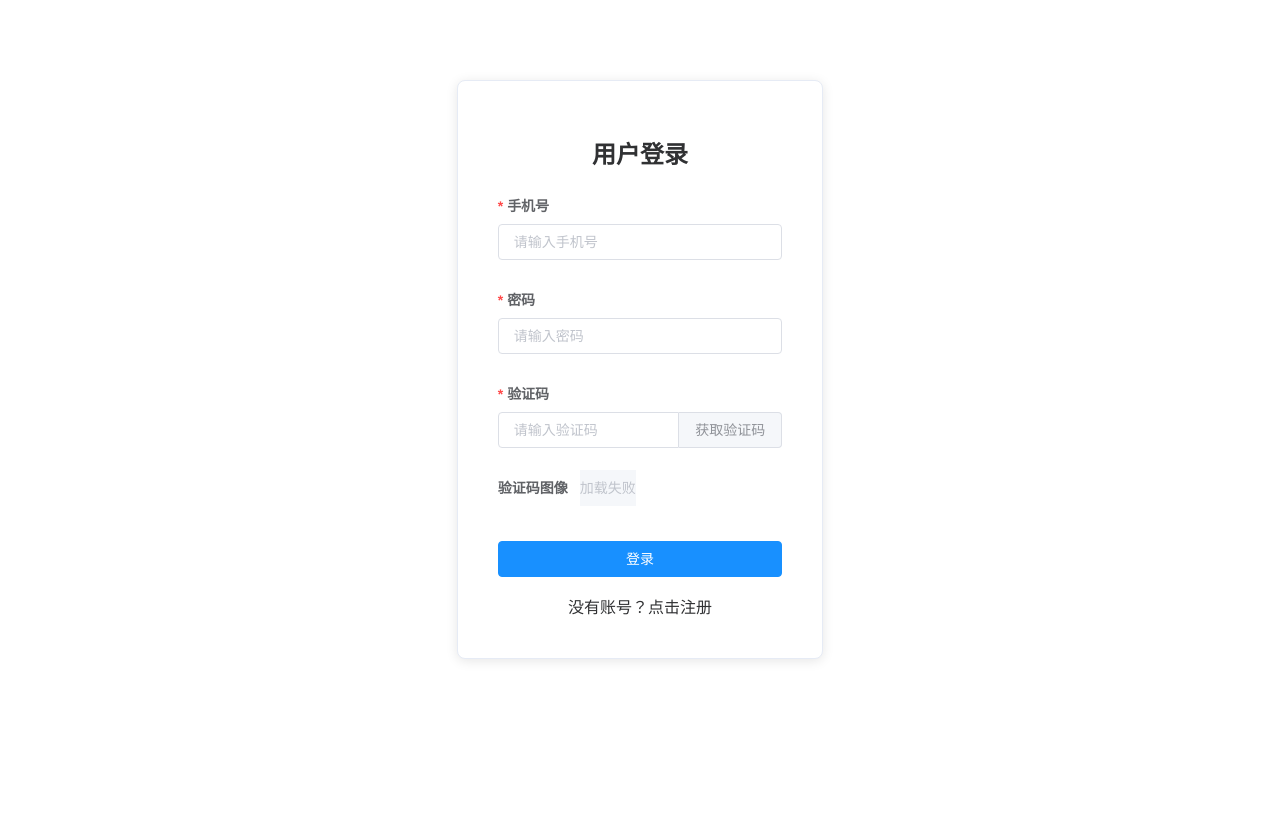
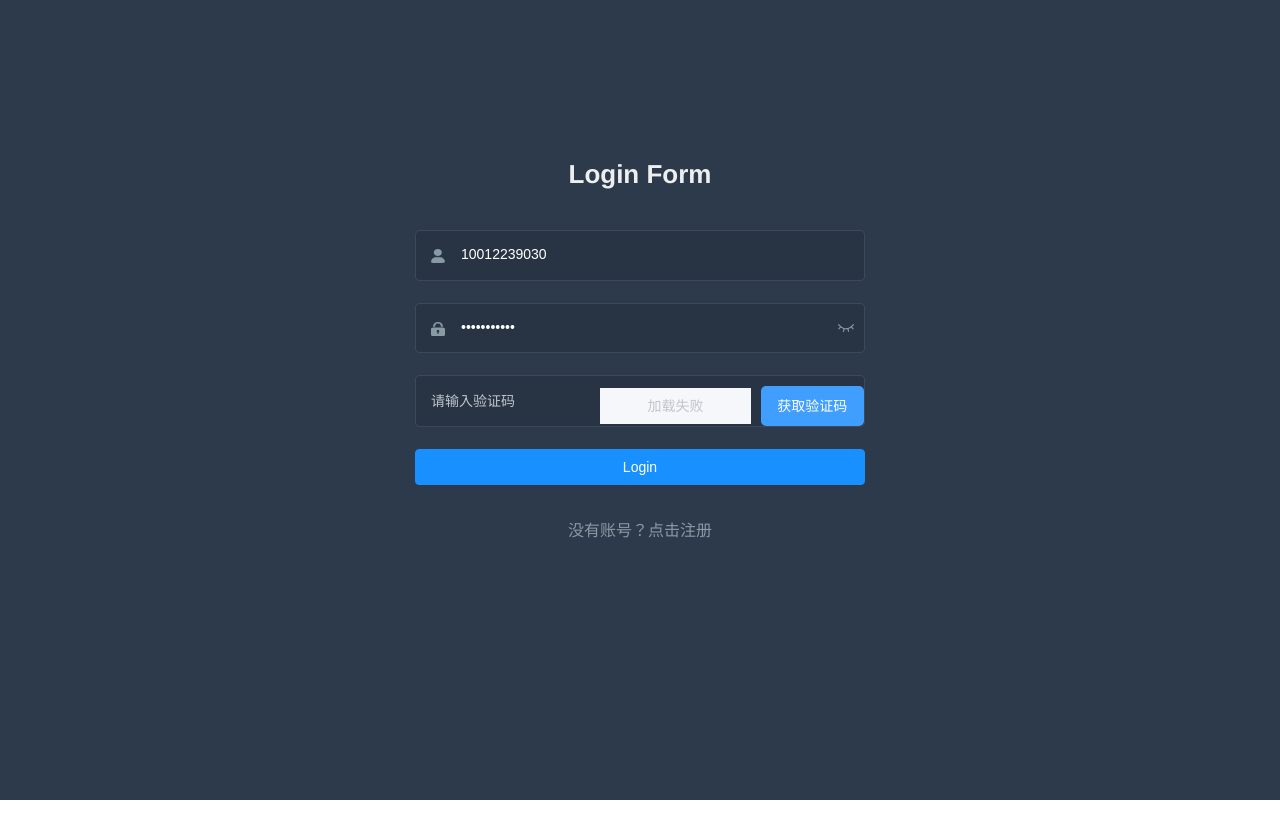
Before and after one commit to Zqxg/kb-web, a Vue app: page /#/login in a window 1280 px wide. Shown: the top 838 px of the page. After the commit the page ends 800 px from the top, so only its background shows below. Built offline with nearby package versions, Linux system fonts and the light colour scheme.

Commit message:
[fix] 注释无限获取用户信息

```diff
--- a/src/router/index.js
+++ b/src/router/index.js
@@ -144,7 +144,7 @@ export const asyncRoutes = [
     meta: {
       title: 'Permission',
       icon: 'lock',
-      roles: ['admin', 'editor'] // you can set roles in root nav
+      roles: ['school_admin', 'super_admin'] // you can set roles in root nav
     },
     children: [
       {
@@ -153,7 +153,7 @@ export const asyncRoutes = [
         name: 'PagePermission',
         meta: {
           title: 'Page Permission',
-          roles: ['admin'] // or you can only set roles in sub nav
+          roles: ['school_admin', 'super_admin'] // or you can only set roles in sub nav
         }
       },
       {
@@ -171,7 +171,7 @@ export const asyncRoutes = [
         name: 'RolePermission',
         meta: {
           title: 'Role Permission',
-          roles: ['admin']
+          roles: ['school_admin', 'super_admin']
         }
       }
     ]
--- a/src/store/modules/permission.js
+++ b/src/store/modules/permission.js
@@ -47,10 +47,10 @@ const mutations = {
 }
 
 const actions = {
-  generateRoutes({ commit }, roles) {
+  generateRoutes({ commit }, role) {
     return new Promise(resolve => {
       let accessedRoutes
-      if (roles.includes('admin')) {
+      if (role.includes('admin')) {
         accessedRoutes = asyncRoutes || []
       } else {
         accessedRoutes = filterAsyncRoutes(asyncRoutes, roles)
--- a/src/store/modules/user.js
+++ b/src/store/modules/user.js
@@ -1,4 +1,4 @@
-import { login, logout, getUserInfo } from '@/api/user'
+import { login, getCaptcha, logout, getUserInfo } from '@/api/user'
 import { getToken, setToken, removeToken } from '@/utils/auth'
 import router, { resetRouter } from '@/router'
 
@@ -6,11 +6,13 @@ const state = {
   token: getToken(),
   nickname: '',
   userId: '',
-  role: '',
+  role: [],
   phone: '',
   email: '',
   collegeId: '',
-  studentId: ''
+  studentId: '',
+  captchaId: '',
+  captchaImage: ''
 }
 
 const mutations = {
@@ -37,8 +39,14 @@ const mutations = {
   },
   SET_STUDENTID: (state, studentId) => {
     state.studentId = studentId
+  },
+  SET_CAPTCHA(state, captchaData) {
+    state.captchaId = captchaData.captchaId
+    state.captchaImage = captchaData.CaptchaBase64 // 假设验证码是 base64 编码的
   }
 }
+
+let isFetchingUserInfo = false
 
 const actions = {
   // user login
@@ -57,11 +65,30 @@ const actions = {
       })
     })
   },
+  // get user captcha
+  getCaptcha({ commit }) {
+    return new Promise((resolve, reject) => {
+      getCaptcha().then(response => {
+        const { data } = response
+        // 假设后端返回的数据格式是 { captchaId: 'captchaId', CaptchaBase64: 'captchaBase64' }
+        commit('SET_CAPTCHA', data) // 保存验证码信息到 Vuex
+        resolve(response)
+      }).catch(error => {
+        reject(error)
+      })
+    })
+  },
 
   // get user info
   getUserInfo({ commit, state }) {
     return new Promise((resolve, reject) => {
-      getUserInfo(state.token).then(response => {
+      if (isFetchingUserInfo) {
+        return // 如果正在请求，直接返回
+      }
+
+      isFetchingUserInfo = true // 开始请求
+      getUserInfo(state.token)
+        .then(response => {
           const { data } = response
 
           if (!data) {
@@ -70,11 +97,10 @@ const actions = {
 
           const { userId, phone, nickname, roleType, email, collegeId, studentId } = data
 
-        // roles must be a non-empty array
+          // 如果角色类型为空，则抛出错误
           if (!roleType || roleType.length <= 0) {
             reject('getInfo: roles must be a non-null array!')
           }
-
           commit('SET_ROLE', roleType)
           commit('SET_NAME', nickname)
           commit('SET_USERID', userId)
@@ -82,9 +108,15 @@ const actions = {
           commit('SET_EMAIL', email)
           commit('SET_COLLEGEID', collegeId)
           commit('SET_STUDENTID', studentId)
+
           resolve(data)
-      }).catch(error => {
+        })
+        .catch(error => {
+          this.$store.dispatch('user/logout', state.token)
           reject(error)
+        })
+        .finally(() => {
+          isFetchingUserInfo = false // 请求结束，重置标志
         })
     })
   },
--- a/src/utils/request.js
+++ b/src/utils/request.js
@@ -1,5 +1,5 @@
 import axios from 'axios'
-import { MessageBox, Message } from 'element-ui'
+import { Message } from 'element-ui'
 import store from '@/store'
 import { getToken } from '@/utils/auth'
 
--- a/src/views/login/index.vue
+++ b/src/views/login/index.vue
@@ -1,127 +1,313 @@
 <template>
-  <el-row class="login-container" type="flex" justify="center">
-    <el-col :span="8">
-      <div class="login-form-container">
-        <el-card class="box-card">
-          <h2 class="title">用户登录</h2>
+  <div class="login-container">
+    <el-form ref="loginForm" :model="loginForm" :rules="loginRules" class="login-form" autocomplete="on" label-position="left">
 
-          <!-- 登录表单 -->
-          <el-form :model="form" ref="form" status-icon>
-            <el-form-item label="手机号" :rules="[{ required: true, message: '请输入手机号', trigger: 'blur' }]">
-              <el-input ref="phoneInput" v-model="form.phone" placeholder="请输入手机号" />
+      <div class="title-container">
+        <h3 class="title">Login Form</h3>
+      </div>
+
+      <el-form-item prop="username">
+        <span class="svg-container">
+          <svg-icon icon-class="user" />
+        </span>
+        <el-input
+          ref="phone"
+          v-model="loginForm.phone"
+          placeholder="Phone"
+          name="phone"
+          type="text"
+          tabindex="1"
+          autocomplete="on"
+        />
       </el-form-item>
 
-            <el-form-item label="密码" :rules="[{ required: true, message: '请输入密码', trigger: 'blur' }]">
-              <el-input type="password" v-model="form.password" placeholder="请输入密码" />
+      <el-tooltip v-model="capsTooltip" content="Caps lock is On" placement="right" manual>
+        <el-form-item prop="password">
+          <span class="svg-container">
+            <svg-icon icon-class="password" />
+          </span>
+          <el-input
+            :key="passwordType"
+            ref="password"
+            v-model="loginForm.password"
+            :type="passwordType"
+            placeholder="Password"
+            name="password"
+            tabindex="2"
+            autocomplete="on"
+            @keyup.native="checkCapslock"
+            @blur="capsTooltip = false"
+            @keyup.enter.native="handleLogin"
+          />
+          <span class="show-pwd" @click="showPwd">
+            <svg-icon :icon-class="passwordType === 'password' ? 'eye' : 'eye-open'" />
+          </span>
+        </el-form-item>
+      </el-tooltip>
+
+      <!-- 验证码部分 -->
+      <el-form-item :rules="[{ required: true, message: '请输入验证码', trigger: 'blur' }]">
+        <div class="captcha-container">
+          <el-input v-model="loginForm.captchaAnswer" placeholder="请输入验证码" style="width: 70%">
+          </el-input>
+
+          <!-- 显示验证码图像和获取验证码按钮 -->
+          <div class="captcha-image-container">
+            <el-image :src="captchaImage" alt="验证码" fit="contain" style="width: 70%; margin-right: 10px;" />
+            <el-button
+              @click="getCaptcha"
+              :loading="isCaptchaLoading"
+              type="primary"
+              class="captcha-btn"
+            >获取验证码</el-button>
+          </div>
+        </div>
       </el-form-item>
 
-            <el-form-item label="验证码" :rules="[{ required: true, message: '请输入验证码', trigger: 'blur' }]">
-              <el-input v-model="form.captchaAnswer" placeholder="请输入验证码">
-                <template slot="append">
-                  <el-button @click="getCaptcha" :loading="isCaptchaLoading" size="small">获取验证码</el-button>
-                </template>
-              </el-input>
-            </el-form-item>
-
-            <!-- 显示验证码图像 -->
-            <el-form-item label="验证码图像">
-              <el-image :src="captchaImage" alt="验证码" fit="contain" />
-            </el-form-item>
-
-            <el-form-item>
-              <el-button type="primary" @click="handleLogin" :loading="isLoginLoading" class="login-btn">登录</el-button>
-            </el-form-item>
-          </el-form>
-
+      <el-button :loading="loading" type="primary" style="width:100%;margin-bottom:30px;" @click.native.prevent="handleLogin">Login</el-button>
       <!-- 注册链接 -->
       <div class="register-link">
         <router-link to="/register">没有账号？点击注册</router-link>
       </div>
-        </el-card>
+    </el-form>
   </div>
-    </el-col>
-  </el-row>
 </template>
 
 <script>
-import { login, getCaptcha } from '@/api/user'
-import { mapActions } from 'vuex'
+import { validPhoneNumber } from '@/utils/validate'
 
 export default {
+  name: 'Login',
   data() {
+    const validatePhone = (rule, value, callback) => {
+      if (!validPhoneNumber(value)) {
+        callback(new Error('请输入正确的手机号'))
+      } else {
+        callback()
+      }
+    }
+    const validatePassword = (rule, value, callback) => {
+      if (value.length < 8 || value.length > 16) {
+        callback(new Error('密码长度必须在8到16之间'))
+      } else {
+        callback()
+      }
+    }
+    const validateCaptcha = (rule, value, callback) => {
+      if (value.length !== 4) {
+        callback(new Error('请输入4位验证码'))
+      } else {
+        callback()
+      }
+    }
     return {
-      form: {
-        phone: '',
-        captchaAnswer: '',
-        password: '',
-        captchaId: ''
+      loginForm: {
+        phone: '10012239030',
+        password: 'Password123',
+        captchaId: '',
+        captchaAnswer: ''
       },
-      captchaImage: '',
-      isCaptchaLoading: false,
-      isLoginLoading: false
+      loginRules: {
+        phone: [{ required: true, trigger: 'blur', validator: validatePhone }],
+        password: [{ required: true, trigger: 'blur', validator: validatePassword }],
+        captchaAnswer: [{ required: true, message: '请输入验证码', trigger: 'blur', validator: validateCaptcha }]
+      },
+      passwordType: 'password',
+      capsTooltip: false,
+      loading: false,
+      showDialog: false,
+      redirect: undefined,
+      otherQuery: {},
+      captchaImage: '', // 验证码图片
+      isCaptchaLoading: false // 验证码加载状态
     }
   },
   methods: {
-    ...mapActions('user', ['login']), // 映射 Vuex actions
-    // 获取验证码
-    async getCaptcha() {
+    checkCapslock(e) {
+      const { key } = e
+      this.capsTooltip = key && key.length === 1 && (key >= 'A' && key <= 'Z')
+    },
+    showPwd() {
+      if (this.passwordType === 'password') {
+        this.passwordType = ''
+      } else {
+        this.passwordType = 'password'
+      }
+      this.$nextTick(() => {
+        this.$refs.password.focus()
+      })
+    },
+    handleLogin() {
+      this.$refs.loginForm.validate(valid => {
+        if (valid) {
+          this.loading = true
+          this.$store.dispatch('user/login', this.loginForm)
+            .then(() => {
+              this.$router.push({ path: '/dashboard' })
+              this.loading = false
+            })
+            .catch(() => {
+              this.loading = false
+            })
+          this.$message.success('登录成功')
+        } else {
+          console.log('error submit!!')
+          return false
+        }
+      })
+    },
+    getCaptcha() {
       this.isCaptchaLoading = true
-      try {
-        const response = await getCaptcha()
-        // 如果 code 是 0，表示成功
-        this.form.captchaId = response.data.captchaId
-        this.captchaImage = response.data.CaptchaBase64
-      } catch (error) {
-        this.$message.error('获取验证码失败:')
-      } finally {
+      this.$store.dispatch('user/getCaptcha')
+        .then(() => {
+          // 获取验证码成功后，更新验证码图像
+          this.captchaImage = this.$store.state.user.captchaImage
+          this.loginForm.captchaId = this.$store.state.user.captchaId
+        })
+        .catch(() => {
+          this.$message.error('获取验证码失败')
+        })
+        .finally(() => {
           this.isCaptchaLoading = false
+        })
+    },
+    getOtherQuery(query) {
+      return Object.keys(query).reduce((acc, cur) => {
+        if (cur !== 'redirect') {
+          acc[cur] = query[cur]
         }
-    },
-
-    // 登录功能
-    async handleLogin() {
-      this.isLoginLoading = true
-      try {
-        await this.login(this.form) // 调用 Vuex 的 login action
-        this.$message.success('登录成功')
-        this.$router.push({ path: this.redirect }) // 登录成功后跳转到主页
-      } catch (error) {
-        console.error('登录失败:', error)
-        this.$message.error('登录失败')
-      } finally {
-        this.isLoginLoading = false
-      }
+        return acc
+      }, {})
     }
   }
 }
 </script>
 
-<style scoped>
+<style lang="scss">
+$bg:#283443;
+$light_gray:#fff;
+$cursor: #fff;
+
 .login-container {
-  margin-top: 50px;
+  .el-input {
+    display: inline-block;
+    height: 47px;
+    width: 85%;
+
+    input {
+      background: transparent;
+      border: 0px;
+      -webkit-appearance: none;
+      border-radius: 0px;
+      padding: 12px 5px 12px 15px;
+      color: $light_gray;
+      height: 47px;
+      caret-color: $cursor;
+
+      &:-webkit-autofill {
+        box-shadow: 0 0 0px 1000px $bg inset !important;
+        -webkit-text-fill-color: $cursor !important;
+      }
+    }
   }
 
-.login-form-container {
-  padding: 30px;
+  .el-form-item {
+    border: 1px solid rgba(255, 255, 255, 0.1);
+    background: rgba(0, 0, 0, 0.1);
+    border-radius: 5px;
+    color: #454545;
+  }
 }
 
-.box-card {
-  padding: 20px;
-  border-radius: 8px;
-}
-
-.title {
-  text-align: center;
-  font-size: 24px;
-  font-weight: bold;
-}
-
-.login-btn {
+.login-container .captcha-container {
+  display: flex;
+  justify-content: space-between;
+  align-items: center;
   width: 100%;
 }
 
+.login-container .captcha-image-container {
+  display: flex;
+  justify-content: space-between;
+  align-items: center;
+  width: 100%;
+  margin-top: 10px;
+}
+.captcha-image-container img {
+  width: 100%; /* 控制图片宽度 */
+  height: auto; /* 保持图片的纵横比 */
+  max-width: 100%; /* 确保图片不会超过容器宽度 */
+  max-height: 40px; /* 控制图片最大高度 */
+  background-color: #ffffff; /* 按钮背景色 */
+}
+
+.captcha-btn {
+  width: 120px; /* 控制按钮宽度 */
+  height: 40px; /* 设置按钮高度 */
+  padding: 0 15px; /* 添加水平内边距 */
+  font-size: 14px; /* 设置字体大小 */
+  border-radius: 5px; /* 圆角 */
+  background-color: #409eff; /* 按钮背景色 */
+  color: #fff; /* 按钮字体颜色 */
+  border: none; /* 去掉默认边框 */
+}
+
+</style>
+
+<style lang="scss" scoped>
+$bg:#2d3a4b;
+$dark_gray:#889aa4;
+$light_gray:#eee;
+
+.login-container {
+  min-height: 100%;
+  width: 100%;
+  background-color: $bg;
+  overflow: hidden;
+
+  .login-form {
+    position: relative;
+    width: 520px;
+    max-width: 100%;
+    padding: 160px 35px 0;
+    margin: 0 auto;
+    overflow: hidden;
+  }
+
+  .svg-container {
+    padding: 6px 5px 6px 15px;
+    color: $dark_gray;
+    vertical-align: middle;
+    width: 30px;
+    display: inline-block;
+  }
+
+  .title-container {
+    position: relative;
+
+    .title {
+      font-size: 26px;
+      color: $light_gray;
+      margin: 0px auto 40px auto;
+      text-align: center;
+      font-weight: bold;
+    }
+  }
+
+  .show-pwd {
+    position: absolute;
+    right: 10px;
+    top: 7px;
+    font-size: 16px;
+    color: $dark_gray;
+    cursor: pointer;
+    user-select: none;
+  }
+}
 .register-link {
   text-align: center;
-  margin-top: 20px;
+  margin-top: 7px;
+  color: $dark_gray;
 }
+
 </style>
```
Also changed, not shown: src/api/user.js (+8 -3 lines), src/permission.js (+76 -73 lines), src/utils/validate.js (+10 -0 lines), src/views/register/index.vue (+3 -6 lines). Lines whose indentation alone changed are shown as unchanged.
